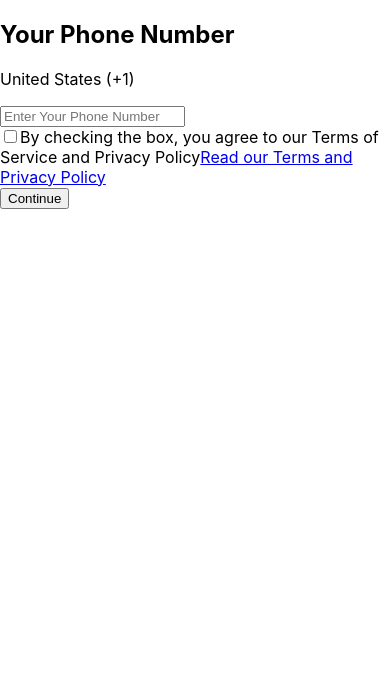
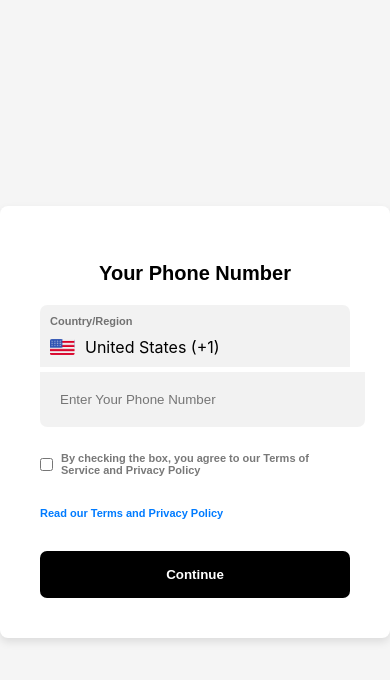
Before and after one commit to Manal207/EventApp, a React (Create React App) app: page /phone in a window 390 px wide. Shown: the top 680 px of the page. Built offline with nearby package versions, Linux system fonts and the light colour scheme.

Commit message:
phonenumber form with styling

```diff
--- a/src/Components/PhoneNumberForm.js
+++ b/src/Components/PhoneNumberForm.js
@@ -1,4 +1,6 @@
 import React, { useState } from 'react';
+import '../Style/PhoneNumberForm.css'
+import usaFlag from '../Icons/usaFlag.svg'
 
 
 const PhoneNumberForm = () => {
@@ -16,9 +18,12 @@ const PhoneNumberForm = () => {
     <div className="phoneFormContainer">
       <form onSubmit={handleSubmit} className="phoneForm">
         <h2>Your Phone Number</h2>
-        <div className="countryInfo">
-          {/* <img src={usFlag} alt="US Flag" className="flagIcon" /> */}
-          <p className="countryLabel">United States (+1)</p>
+        <div className='countryBox'>
+            <p className='regionLabel'>Country/Region</p>
+            <div className="countryInfo">
+            <img src={usaFlag} alt="US Flag" className="flagIcon" />
+            <p className="countryLabel">United States (+1)</p>
+            </div>
         </div>
         <input
           type="tel"
@@ -28,10 +33,12 @@ const PhoneNumberForm = () => {
           className="phoneNumberInput"
         />
         <div className="termsContainer">
-          <label>
-            <input type="checkbox" />
-            By checking the box, you agree to our Terms of Service and Privacy Policy
-          </label>
+            <div className='check'>
+                <input type="checkbox" />
+                <label>
+                    By checking the box, you agree to our Terms of Service and Privacy Policy
+                    </label>
+            </div>
           <a href="/terms">Read our Terms and Privacy Policy</a>
         </div>
         <button type="submit" className="continueButton">Continue</button>
--- a/src/Style/PhoneNumberForm.css
+++ b/src/Style/PhoneNumberForm.css
@@ -0,0 +1,136 @@
+.phoneFormContainer {
+    display: flex;
+    justify-content: center;
+    align-items: center;
+    height: 100vh; /* Full height of the viewport */
+    background-color: #f5f5f5; /* Your desired background color */
+  }
+
+  .phoneForm {
+    background: #ffffff;
+    padding: 40px;
+    border-radius: 8px;
+    box-shadow: 0 4px 8px rgba(0, 0, 0, 0.1);
+    width: 100%;
+    max-width: 500px; /* Maximum width of the form */
+  }
+
+  .phoneForm h2 {
+    margin-bottom: 20px;
+    text-align: center;
+    color: #000;
+    font-family: sans-serif;
+    font-size: 20px;
+    font-style: normal;
+    font-weight: 600;
+    line-height: normal;
+  }
+
+  .countryBox {
+    flex-shrink: 0;
+    border-radius: 7px 7px 0px 0px;
+    background: rgba(0, 0, 0, 0.05);
+  }
+
+  .regionLabel{
+    color: rgba(0, 0, 0, 0.53);
+    font-family:sans-serif;
+    font-size: 11px;
+    font-style: normal;
+    font-weight: 550;
+    line-height: normal;
+    padding: 10px 10px 0 10px;
+    margin: 0;
+  }
+  .countryInfo {
+    display: flex;
+    align-items: center;
+    margin-bottom: 5px;
+    padding: 10px;
+    margin-top: 0;
+  }
+
+  .flagIcon {
+    width: 25px; /* Adjust the size as needed */
+    height: auto;
+    margin-right: 10px;
+  }
+
+  .countryLabel {
+    font-size: 16px;
+    margin: 0;
+  }
+
+  .phoneNumberInput {
+    width: 92%;
+    padding: 20px;
+    border: 0px solid #ccc;
+    flex-shrink: 0;
+    border-radius: 0px 0px 7px 7px;
+    background: rgba(0, 0, 0, 0.05);
+
+    font-family:sans-serif;
+    font-style: normal;
+    font-weight: 500;
+    line-height: normal;
+  }
+
+  .termsContainer {
+    margin-bottom: 20px;
+  }
+
+
+  .check{
+    display: flex;
+    align-items: center;
+    margin: 25px 0 25px 0;
+  }
+
+  .termsContainer input{
+    margin-left: 0;
+  }
+
+  .termsContainer label {
+    color: rgba(0, 0, 0, 0.53);
+    font-family:sans-serif;
+    font-size: 11px;
+    font-style: normal;
+    font-weight: 550;
+    line-height: normal;
+    display: block;
+    margin-left: 5px;
+
+  }
+
+  .termsContainer a {
+    color: #007bff;
+    text-decoration: none;
+    font-family:sans-serif;
+    font-size: 11px;
+    font-style: normal;
+    font-weight: 550;
+    line-height: normal;
+  }
+
+  .termsContainer a:hover {
+    text-decoration: underline;
+  }
+
+  .continueButton {
+    width: 100%;
+    padding: 16px;
+    background-color: #000;
+    color: #fff;
+    border: none;
+    border-radius: 7px;
+    cursor: pointer;
+    margin-top: 10px;
+    font-family:sans-serif;
+    font-style: normal;
+    font-weight: 550;
+    line-height: normal;
+  }
+
+  .continueButton:hover {
+    background-color: #333;
+  }
```
Also changed, not shown: src/Icons/usaFlag.svg (added).
